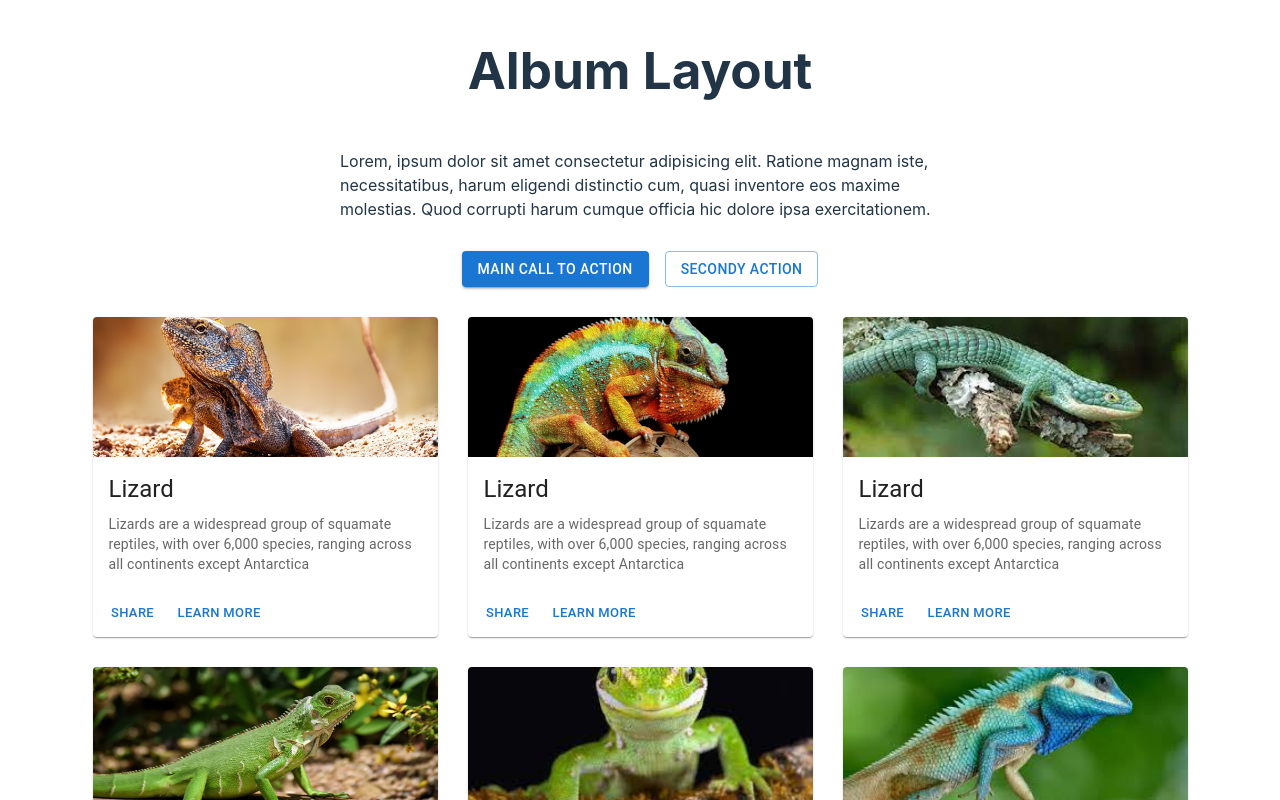
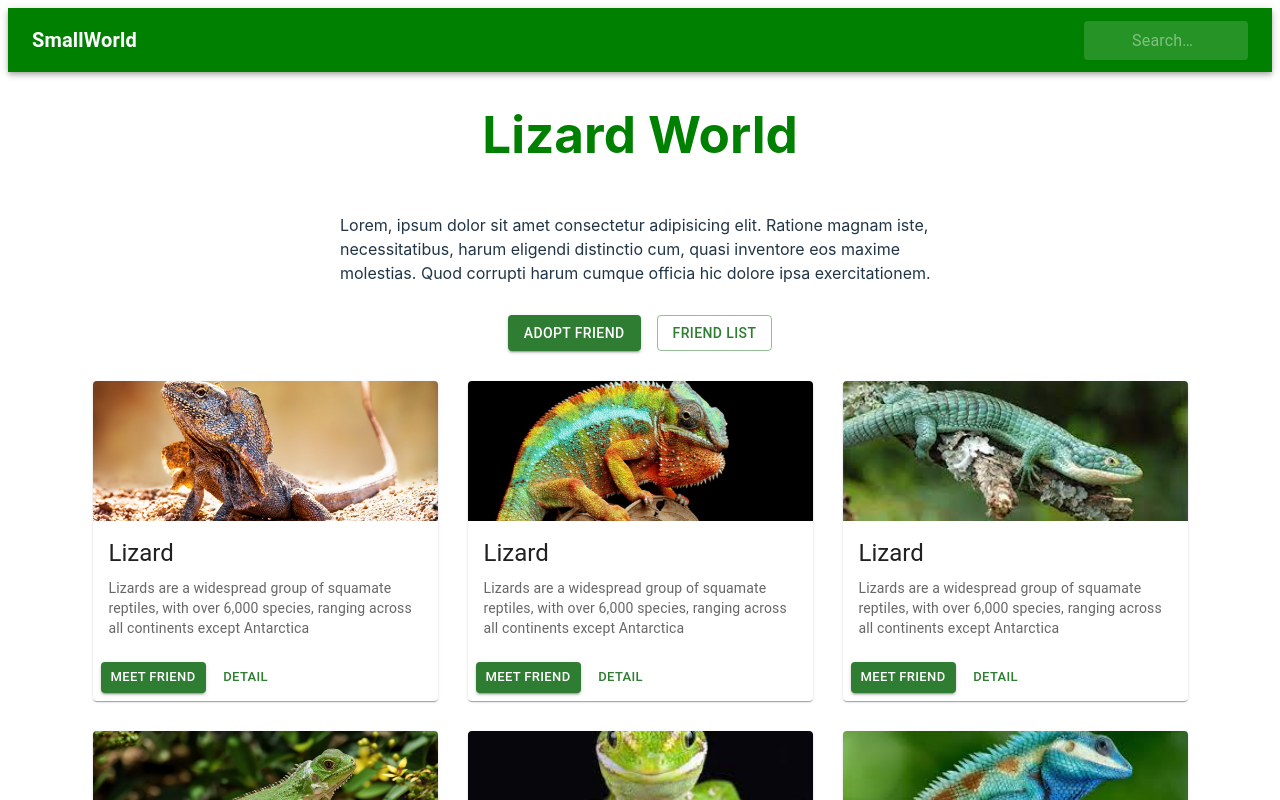
Before and after one commit to Komkrit-Bank/Homework22, a React (Vite) app in the folder myHomework/: page / in a window 1280 px wide. Shown: the top 800 px of the page. Built offline with nearby package versions, Linux system fonts and the light colour scheme.

Commit message:
First Page Design Complete

```diff
--- a/myHomework/index.html
+++ b/myHomework/index.html
@@ -2,9 +2,9 @@
 <html lang="en">
   <head>
     <meta charset="UTF-8" />
-    <link rel="icon" type="image/svg+xml" href="/vite.svg" />
+    <link rel="icon" type="image/svg+xml" href="/36320.png" />
     <meta name="viewport" content="width=device-width, initial-scale=1.0" />
-    <title>Vite + React + TS</title>
+    <title>Small World</title>
   </head>
   <body>
     <div id="root"></div>
--- a/myHomework/src/components/Card.tsx
+++ b/myHomework/src/components/Card.tsx
@@ -32,8 +32,8 @@ const itemCard = () => {
               </Typography>
             </CardContent>
             <CardActions>
-              <Button size="small">Share</Button>
-              <Button size="small">Learn More</Button>
+              <Button size="small" variant='contained' color='success'>MEET FRIEND</Button>
+              <Button size="small" color='success'>Detail</Button>
             </CardActions>
           </Card>
         )
--- a/myHomework/src/components/Header.tsx
+++ b/myHomework/src/components/Header.tsx
@@ -12,11 +12,11 @@ const Header = () => {
         alignItems: 'center',
         maxWidth:'sm'
         }}>
-        <h1>Album Layout</h1>
+        <h1 style={{color: 'green'}}>Lizard World</h1>
         <p style={{marginBottom: '30px'}}>Lorem, ipsum dolor sit amet consectetur adipisicing elit. Ratione magnam iste, necessitatibus, harum eligendi distinctio cum, quasi inventore eos maxime molestias. Quod corrupti harum cumque officia hic dolore ipsa exercitationem.</p>
         <Stack spacing={2} direction="row">
-            <Button variant="contained">MAIN CALL TO ACTION</Button>
-            <Button variant="outlined">SECONDY ACTION</Button>
+            <Button variant="contained" color="success">ADOPT FRIEND</Button>
+            <Button variant="outlined" color="success">FRIEND LIST</Button>
         </Stack>
     </Box>
     </>
--- /dev/null
+++ b/myHomework/src/components/Navbar.tsx
@@ -0,0 +1,75 @@
+import { styled, alpha } from '@mui/material/styles';
+import AppBar from '@mui/material/AppBar';
+import Box from '@mui/material/Box';
+import Toolbar from '@mui/material/Toolbar';
+import Typography from '@mui/material/Typography';
+import InputBase from '@mui/material/InputBase';
+
+const Search = styled('div')(({ theme }) => ({
+  position: 'relative',
+  borderRadius: theme.shape.borderRadius,
+  backgroundColor: alpha(theme.palette.common.white, 0.15),
+  '&:hover': {
+    backgroundColor: alpha(theme.palette.common.white, 0.25),
+  },
+  marginLeft: 0,
+  width: '100%',
+  [theme.breakpoints.up('sm')]: {
+    marginLeft: theme.spacing(1),
+    width: 'auto',
+  },
+}));
+
+const SearchIconWrapper = styled('div')(({ theme }) => ({
+  padding: theme.spacing(0, 2),
+  height: '100%',
+  position: 'absolute',
+  pointerEvents: 'none',
+  display: 'flex',
+  alignItems: 'center',
+  justifyContent: 'center',
+}));
+
+const StyledInputBase = styled(InputBase)(({ theme }) => ({
+  color: 'inherit',
+  '& .MuiInputBase-input': {
+    padding: theme.spacing(1, 1, 1, 0),
+    // vertical padding + font size from searchIcon
+    paddingLeft: `calc(1em + ${theme.spacing(4)})`,
+    transition: theme.transitions.create('width'),
+    width: '100%',
+    [theme.breakpoints.up('sm')]: {
+      width: '12ch',
+      '&:focus': {
+        width: '20ch',
+      },
+    },
+  },
+}));
+
+export default function Navbar() {
+  return (
+    <Box sx={{ flexGrow: 1 }}>
+      <AppBar position="static" style={{background: 'green'}}>
+        <Toolbar>
+          <Typography
+            variant="h6"
+            noWrap
+            component="div"
+            sx={{ flexGrow: 1, display: { xs: 'none', sm: 'block' } }}
+          >
+          <b>SmallWorld</b>
+          </Typography>
+          <Search>
+            <SearchIconWrapper>
+            </SearchIconWrapper>
+            <StyledInputBase
+              placeholder="Search…"
+              inputProps={{ 'aria-label': 'search' }}
+            />
+          </Search>
+        </Toolbar>
+      </AppBar>
+    </Box>
+  );
+}
--- a/myHomework/src/pages/Home.tsx
+++ b/myHomework/src/pages/Home.tsx
@@ -2,12 +2,14 @@ import Header from "../components/Header";
 import Card from "../components/Card";
 import Grid from '@mui/material/Unstable_Grid2'; // Grid version 2
 import Box from '@mui/material/Box';
+import Navbar from "../components/Navbar";
 
 
 
 const Home = () => {
   return (
     <>
+    <Navbar/>
     <Box sx={{
         display: 'flex',
         justifyContent: 'center',
@@ -15,6 +17,7 @@ const Home = () => {
     }}>
         <Header/>
     </Box>
+
     <Grid container sx={{
         justifyContent: 'center',
         columnGap: '30px',
```
Also changed, not shown: myHomework/public/36320.png (added).
